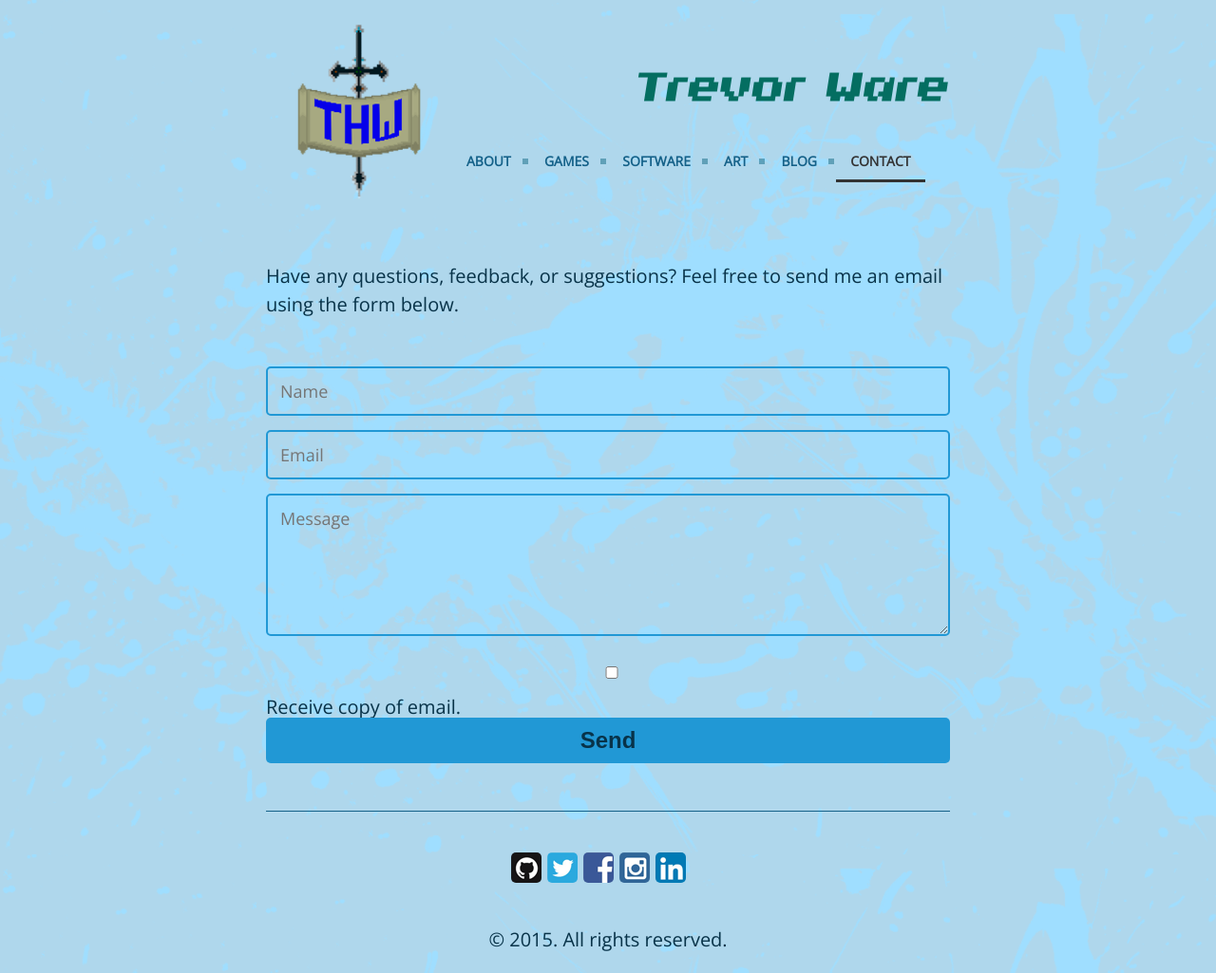
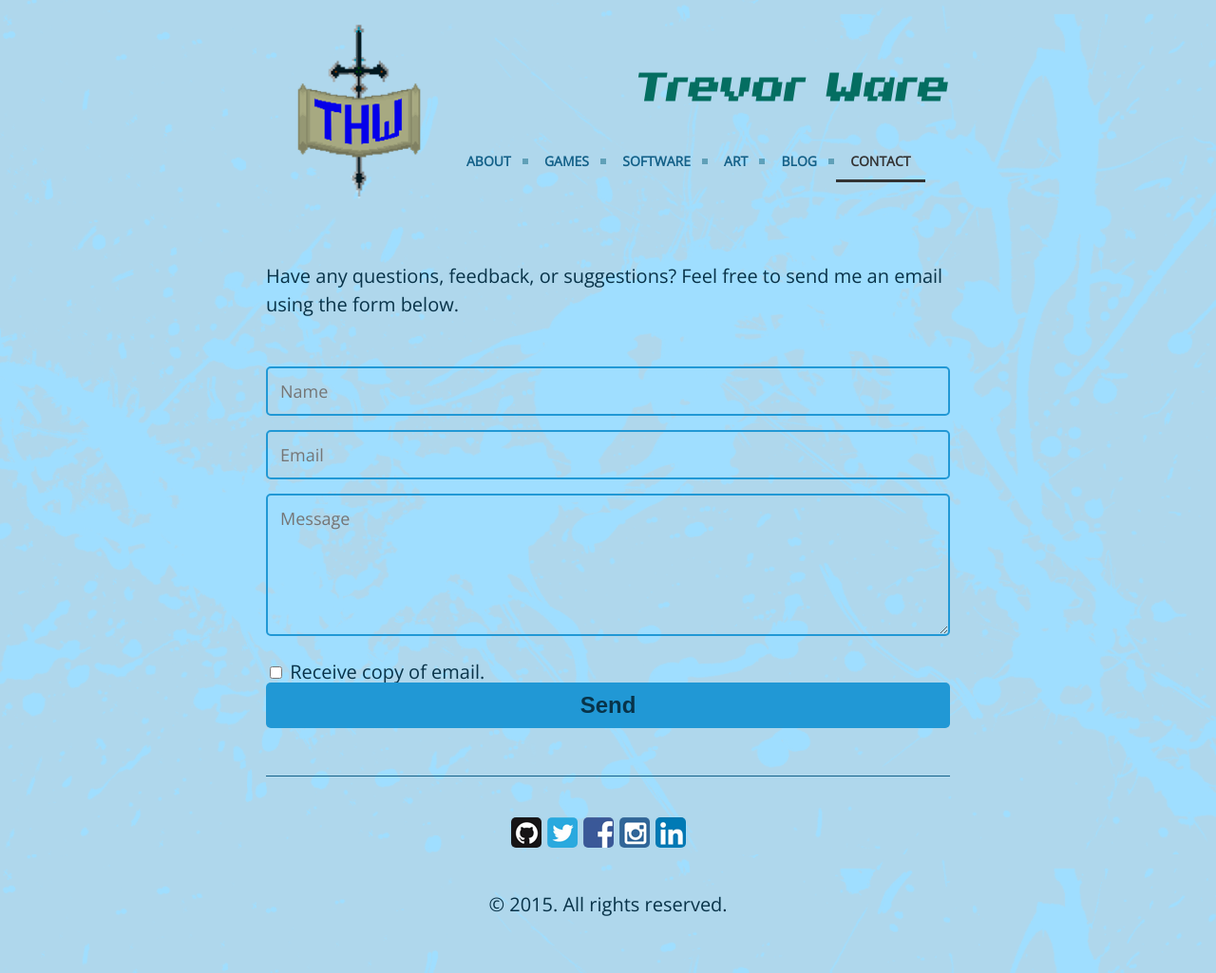
Before and after one commit to twarrre/twarrre.github.io, a Jekyll site: the page built from contact.md, in a window 1280 px wide. Shown: the whole page at 95% size. Built offline with Jekyll 4.4.1, drawn with Linux system fonts in a browser that asks for light colours.

Commit message:
Formatting the checkbox.

```diff
--- a/contact.md
+++ b/contact.md
@@ -13,7 +13,7 @@ Have any questions, feedback, or suggestions? Feel free to send me an email usin
     <textarea name="message" class="feedback-input" placeholder="Message"></textarea>
     <input type="text" name="_gotcha" style="display:none" />
     <input type="hidden" name="_next" value="//twarrre.github.io/thanks.html" />
-    <input type="checkbox" class="feedback-input" name="cc"> Receive copy of email.
+    <input type="checkbox" class="feedback-input-checkbox" name="cc"> Receive copy of email.
     <input type="hidden" name="_cc" value=""/>
     <input type="submit" value="Send">
 </form>
```
